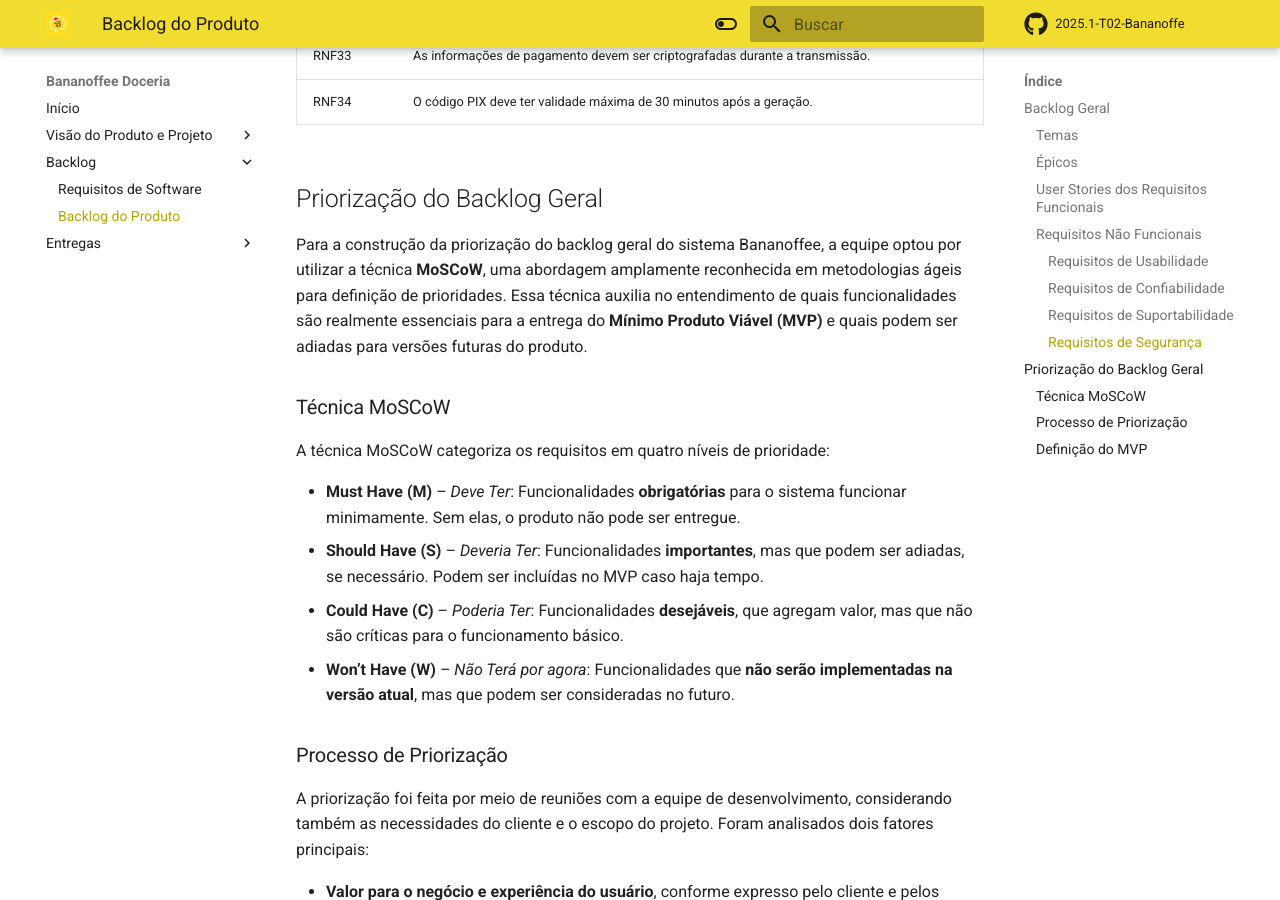
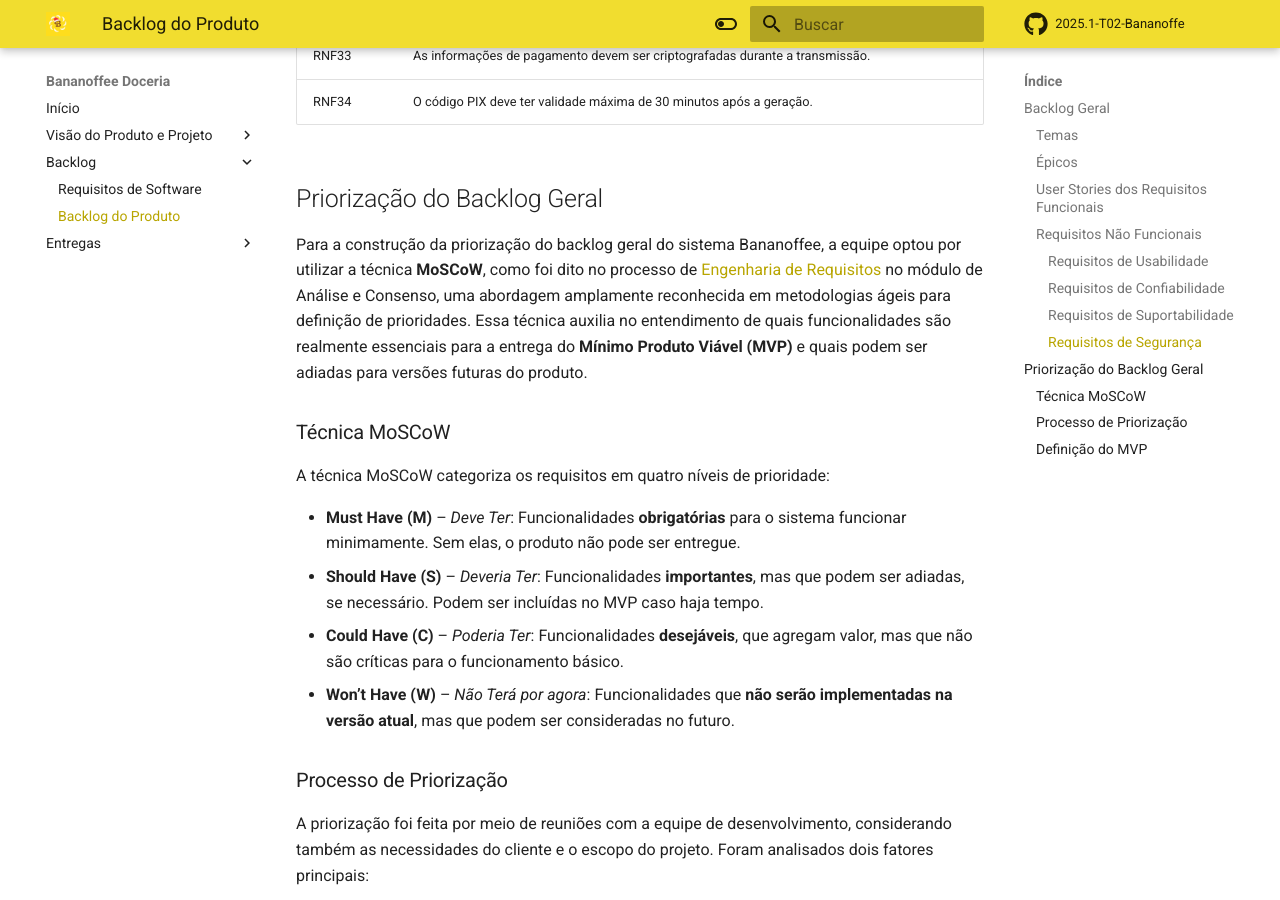
Before and after one commit to mdsreq-fga-unb/2025.1-T02-Bananoffe, an MkDocs documentation site: the page built from docs/pages/backlog/backlog.md, in a window 1280 px wide and 900 px high, scrolled down 5931 px. Built offline with MkDocs 1.6.1 and Material for MkDocs 9.7.7, drawn with Linux system fonts in a browser that asks for light colours; comment, search, counter and statistics services are not loaded.

Commit message:
Ajuste no backlog

```diff
--- a/docs/pages/backlog/backlog.md
+++ b/docs/pages/backlog/backlog.md
@@ -119,7 +119,7 @@ Além disso, o backlog também está organizado por Temas, que agrupam épicos e
 
 ## Priorização do Backlog Geral
 
-Para a construção da priorização do backlog geral do sistema Bananoffee, a equipe optou por utilizar a técnica **MoSCoW**, uma abordagem amplamente reconhecida em metodologias ágeis para definição de prioridades. Essa técnica auxilia no entendimento de quais funcionalidades são realmente essenciais para a entrega do **Mínimo Produto Viável (MVP)** e quais podem ser adiadas para versões futuras do produto.
+Para a construção da priorização do backlog geral do sistema Bananoffee, a equipe optou por utilizar a técnica **MoSCoW**, como foi dito no processo de [Engenharia de Requisitos](../visaoDoProduto/engenhariaderequisitos.md#analise-e-consenso) no módulo de Análise e Consenso, uma abordagem amplamente reconhecida em metodologias ágeis para definição de prioridades. Essa técnica auxilia no entendimento de quais funcionalidades são realmente essenciais para a entrega do **Mínimo Produto Viável (MVP)** e quais podem ser adiadas para versões futuras do produto.
 
 ### Técnica MoSCoW
 
```
